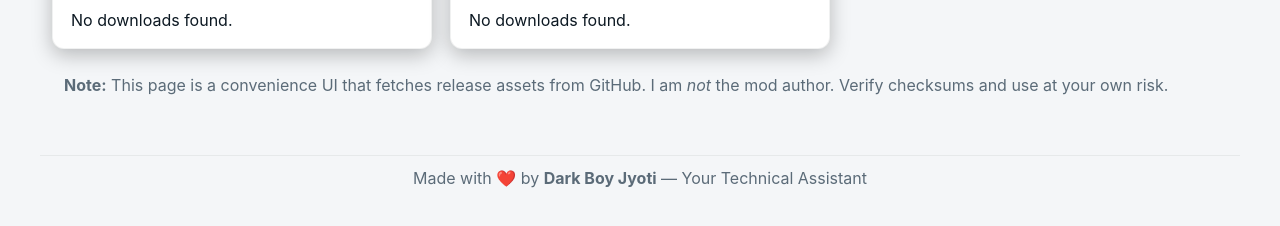
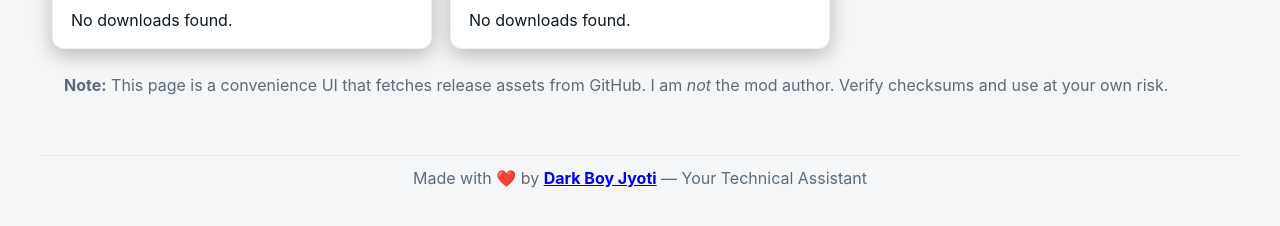
Before and after one commit to DARKBOYJYOTI/jp, a plain HTML site: page revanced/index.html in a window 1280 px wide. Shown: the part 286-512 px from the top of the page. Drawn offline with Linux system fonts and the light colour scheme; no server answers.

Commit message:
Update index.html

```diff
--- a/revanced/index.html
+++ b/revanced/index.html
@@ -85,9 +85,10 @@
 
   <footer class="site-footer">
     <div>
-      Made with ❤️ by <strong>Dark Boy Jyoti</strong> — Your Technical Assistant
+      Made with ❤️ by <strong><a href="https://darkboyjyoti.github.io" target="_blank" rel="noopener noreferrer">Dark Boy Jyoti</a></strong> — Your Technical Assistant
     </div>
-  </footer>
+</footer>
+
 
   <!-- Disclaimer Modal -->
   <div id="disclaimer-modal" class="modal" aria-hidden="true">
```
